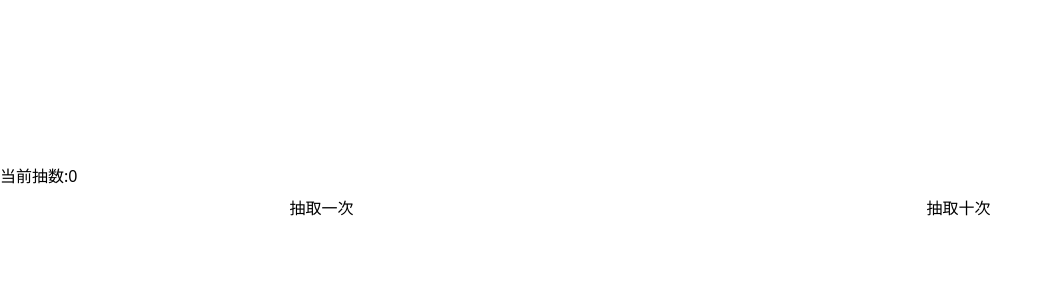
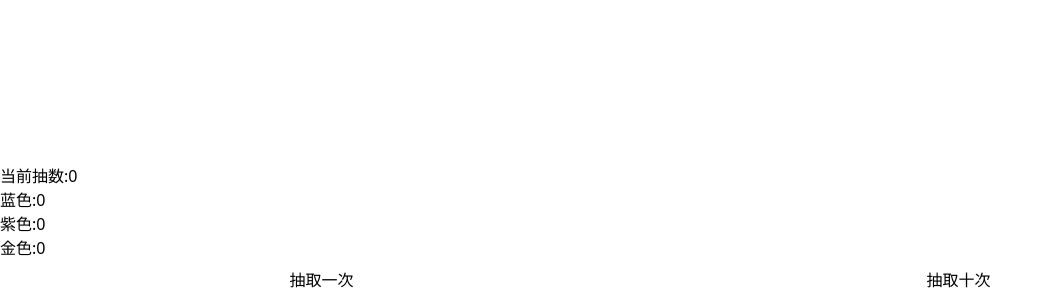
Before and after one commit to kongmingLatern/card-game, a React (Vite) app: page / in a window 1280 px wide. Shown: the part 900-1200 px from the top of the page, without its empty margins (0-1053 px from the left). Before the commit the page ends 1128 px from the top, so only its background shows below. Built offline with nearby package versions, Linux system fonts and the light colour scheme.

Commit message:
feat: finish basic game

```diff
--- a/src/App.tsx
+++ b/src/App.tsx
@@ -102,6 +102,9 @@ function App() {
 
       <div>
         当前抽数:{total}
+        <p>蓝色:{current.filter(i => i.currentCard.quantity === 'blue').length}</p>
+        <p>紫色:{current.filter(i => i.currentCard.quantity === 'violet').length}</p>
+        <p>金色:{current.filter(i => i.currentCard.quantity === 'gold').length}</p>
       </div>
 
       {/* 按扭区  */}
--- a/src/assets/card.css
+++ b/src/assets/card.css
@@ -100,3 +100,7 @@
 	transform: scale(1.05);
 	transition: transform 0.3s ease-in-out;
 }
+
+.color-gold {
+	color: gold;
+}
--- a/src/components/CardImage.tsx
+++ b/src/components/CardImage.tsx
@@ -8,8 +8,6 @@ export interface CardImageProps extends CardProps {
   description?: string
   quantity?: 'blue' | 'violet' | 'gold'
 }
-
-
 
 const App: React.FC<CardImageProps> = (props) => {
 
@@ -22,7 +20,10 @@ const App: React.FC<CardImageProps> = (props) => {
       cover={cover}
       {...rest}
     >
-      <Meta title={title} description={description} />
+      <Meta
+        title={<h3 className={`color-white font-bold`}>{title}</h3>}
+        description={<p className='color-white'>{description}</p>}
+      />
     </Card>
   )
 };
--- a/src/context/logic.ts
+++ b/src/context/logic.ts
@@ -104,7 +104,11 @@ export function computeProOne() {
 			// 	globalLogic.totoalCount
 			// )
 			initAwardedGolden()
-			return
+
+			return {
+				currentCard: { ...currentCard },
+				currentCount: globalLogic.accNoGoldenCount,
+			}
 		}
 	}
 	//是否出紫
--- a/vite.config.ts
+++ b/vite.config.ts
@@ -9,6 +9,7 @@ export default defineConfig({
 		react(),
 		unocss({
 			presets: [presetUno(), presetDaisy()],
+			safelist: ['color-blue', 'color-violet'],
 		}),
 	],
 })
```
